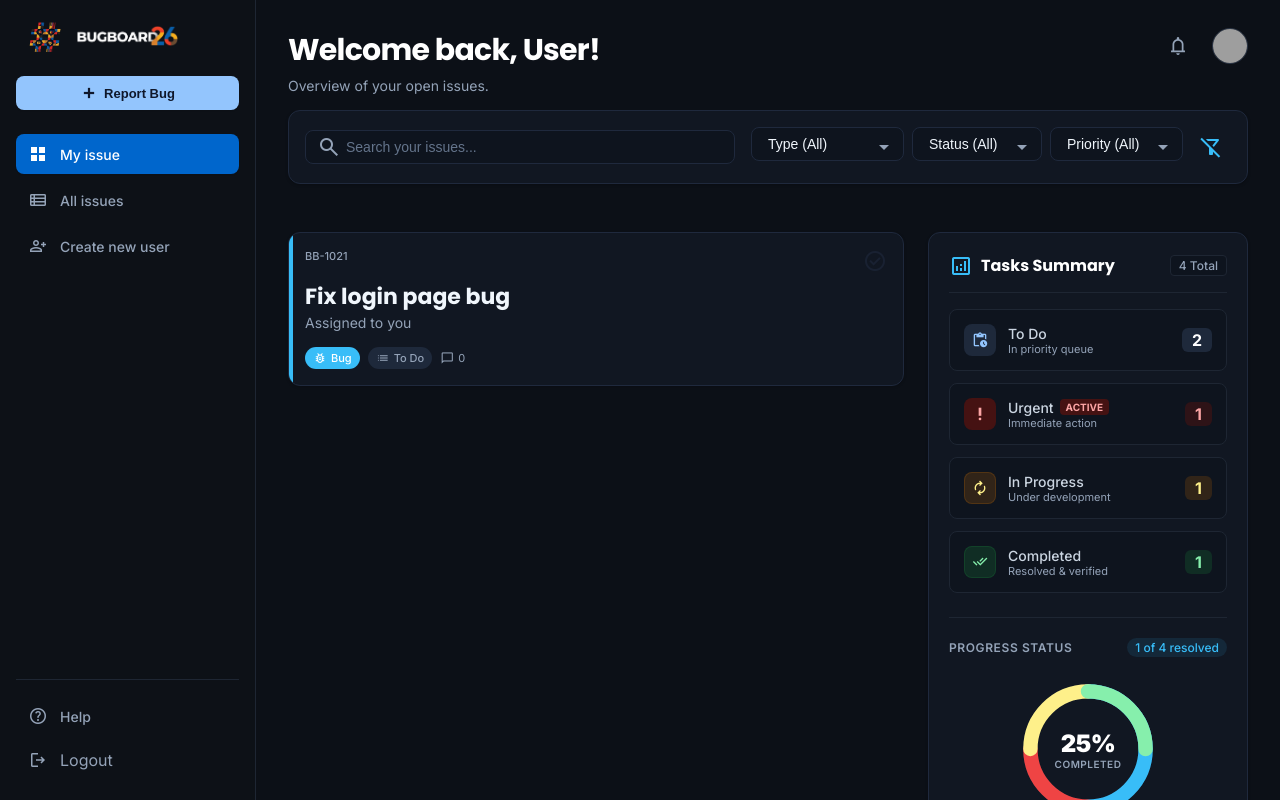
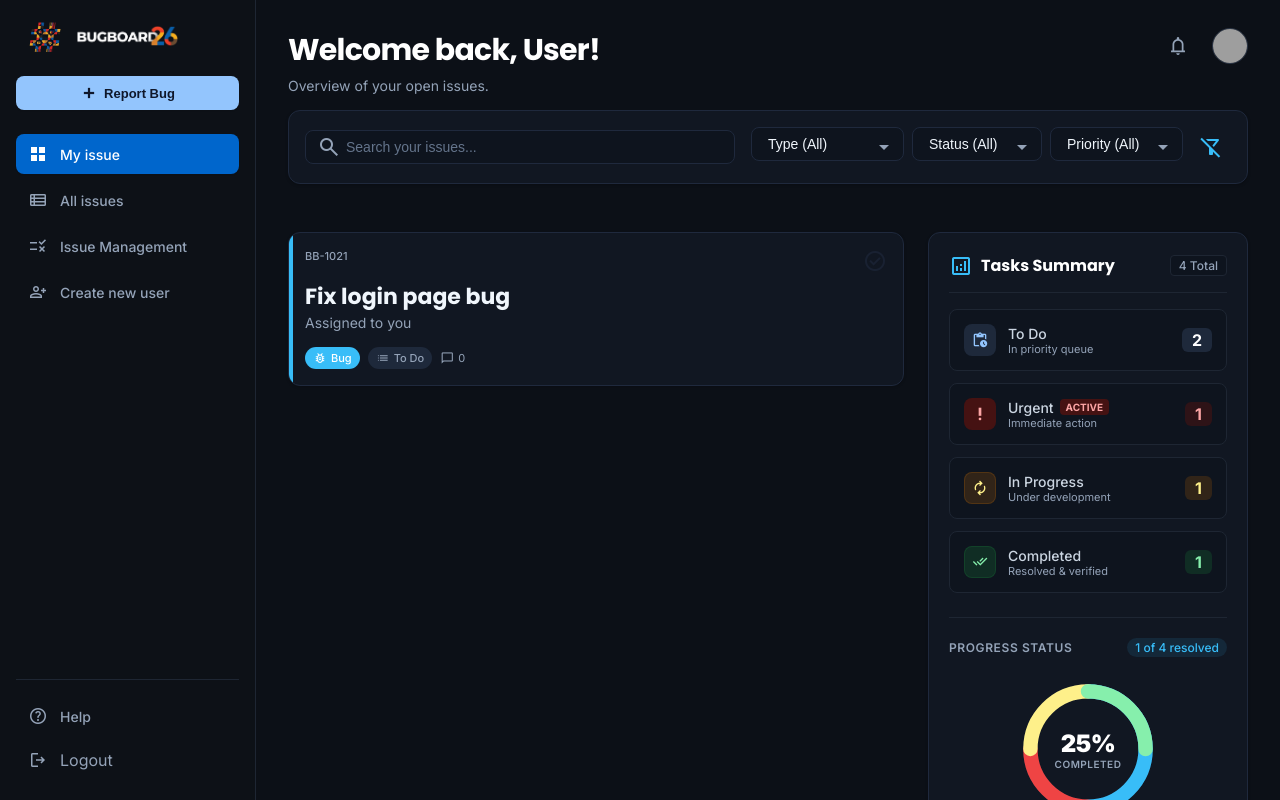
Before and after one commit to blu3ter/bugboard26-frontend-LS, a React (Vite) app: page /dashboard/my-issues in a window 1280 px wide. Built offline with nearby package versions, Linux system fonts and the light colour scheme; grey boxes are pictures that could not be loaded.

Commit message:
feat(navigation): aggiunta rotta e voce sidebar per IssueManagementView

```diff
--- a/src/App.tsx
+++ b/src/App.tsx
@@ -6,6 +6,7 @@ import { MyIssuesView } from './pages/MyIssuesView/MyIssuesView';
 import { UsersManagementView } from './pages/UsersManagementView/UsersManagementView';
 import { CreateIssueView } from './pages/CreateIssueView/CreateIssueView';
 import { IssueDetailsView } from './pages/IssueDetailsView/IssueDetailsView';
+import { IssueManagementView } from './pages/IssueManagementView/IssueManagementView';
 import './App.css';
 
 function App() {
@@ -22,6 +23,7 @@ function App() {
         <Route index element={<Navigate to="my-issues" replace />} />
         <Route path="my-issues" element={<MyIssuesView />} />
         <Route path="all-issues" element={<AllIssuesView />} />
+        <Route path="management" element={<IssueManagementView />} />
         <Route path="users" element={<UsersManagementView />} />
         <Route path="create-issue" element={<CreateIssueView />} />
         <Route path="issue-details" element={<IssueDetailsView />} />
--- a/src/components/DashboardLayout.tsx
+++ b/src/components/DashboardLayout.tsx
@@ -14,6 +14,7 @@ export const DashboardLayout: React.FC = () => {
 
   const getSubtitle = () => {
     if (location.pathname.includes('all-issues')) return 'Overview of all team issues.';
+    if (location.pathname.includes('management')) return 'Workflow Review and Team Assignment Control Panel.';
     if (location.pathname.includes('users')) return 'System user management and configuration.';
     return 'Overview of your open issues.';
   };
@@ -58,14 +59,22 @@ export const DashboardLayout: React.FC = () => {
             </NavLink>
           </li>
 
-          {/* Admin Only Link */}
+          {/* Admin Links */}
           {isAdmin && (
+            <>
+              <li>
+                <NavLink to="/dashboard/management" className={({ isActive }) => `nav-link ${isActive ? 'active' : ''}`}>
+                  <span className="material-symbols-outlined">rule</span>
+                  <span>Issue Management</span>
+                </NavLink>
+              </li>
               <li>
                 <NavLink to="/dashboard/users" className={({ isActive }) => `nav-link ${isActive ? 'active' : ''}`}>
                   <span className="material-symbols-outlined" style={{ fontVariationSettings: '"FILL" 0' }}>person_add</span>
                   <span>Create new user</span>
                 </NavLink>
               </li>
+            </>
           )}
         </ul>
 
```
Lines whose indentation alone changed are shown as unchanged.
